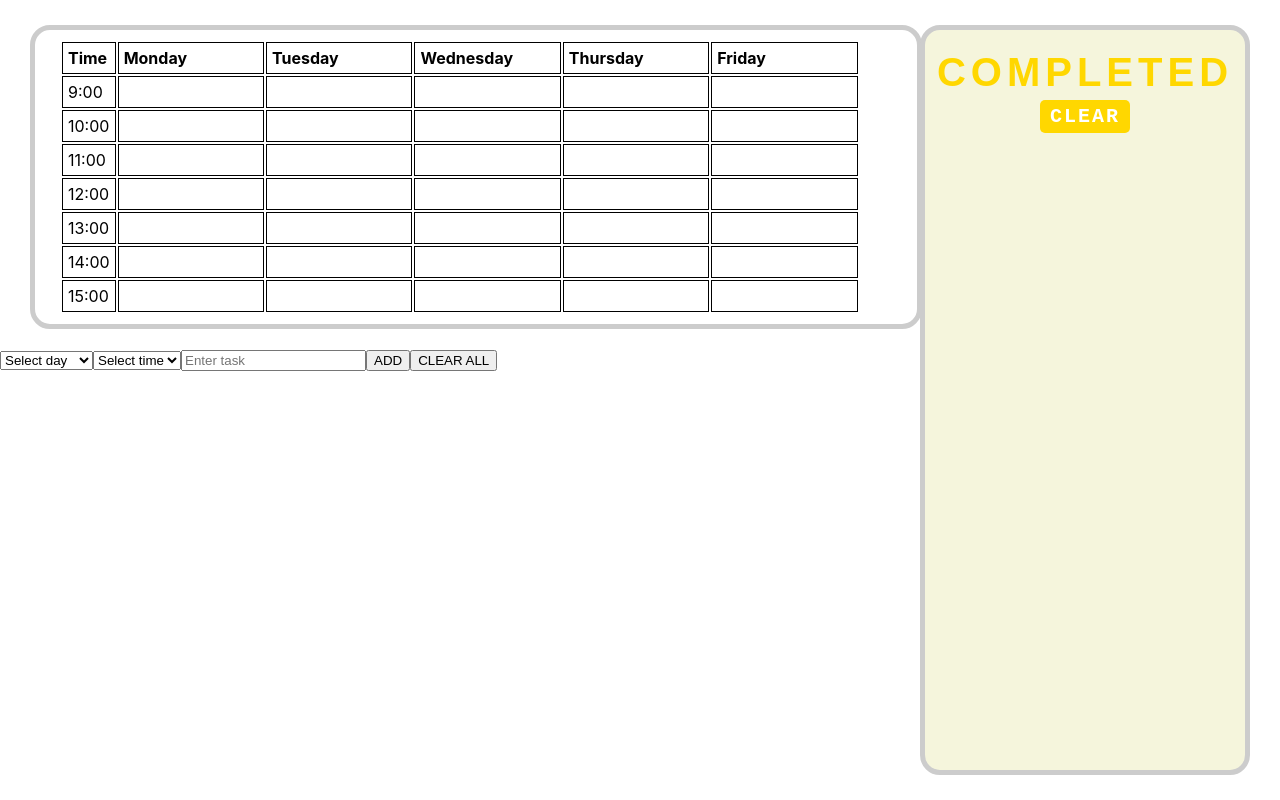
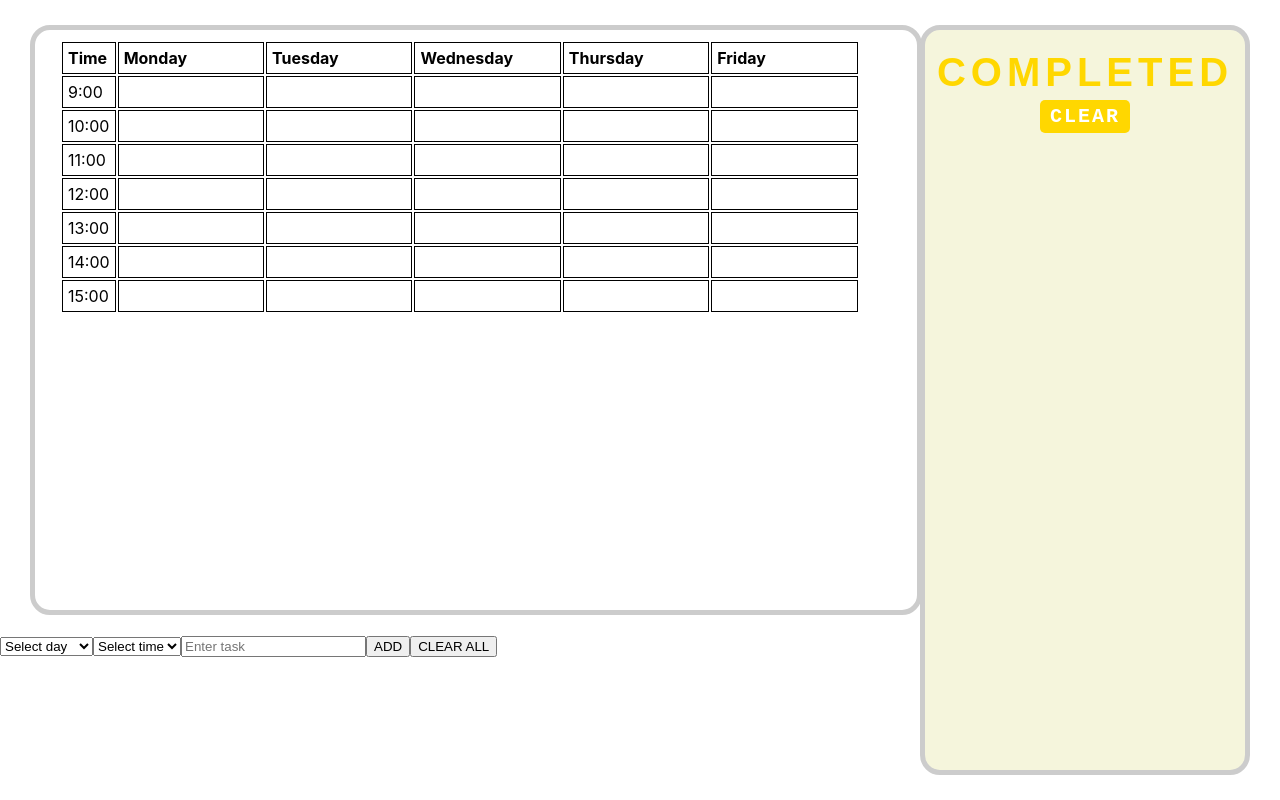
Before and after one commit to Eason-Jin/Task-List, a React (Create React App) app in the folder task-list/: page / in a window 1280 px wide. Built offline with nearby package versions, Linux system fonts and the light colour scheme; the HTML template or start-up script is replaced by a standard one; a web font is replaced by a local one.

Commit message:
changed calculation

```diff
--- a/task-list/src/components/TimeTable/TimeTable.css
+++ b/task-list/src/components/TimeTable/TimeTable.css
@@ -1,7 +1,6 @@
 :root {
   --space: 30px;
   --width: 65vw;
-  --padding-horizontal: 10px; /* Adjust the horizontal padding */
 }
 
 .time-table {
@@ -9,11 +8,13 @@
   margin-top: calc(var(--space) - 5px);
   margin-right: var(--space);
   margin-left: var(--space);
-  padding: var(--padding-horizontal) calc(var(--space) - 5px); /* Adjust the padding */
-  max-width: 100%; /* Set the max-width to 100% to fit within the div */
+  padding: 10px 25px;
+  max-width: 100%;
+  height: 70vh;
   border: #ccc 5px solid;
   border-radius: 20px;
-  width: var(--width); /* Set the width to 70vw for the whole table */
+  width: var(--width);
+  overflow-y: auto;
 }
 
 .time-table th,
@@ -26,12 +27,12 @@
 
 .time-column {
   white-space: nowrap;
-  min-width: 20px; /* Set a minimum width for the "Time" column */
+  min-width: 20px;
 }
 
 .day-column {
-  min-width: calc((var(--width) - var(--space) * 2 - 100px) / 5); /* Calculate the width for day columns */
-  max-width: calc(20vw / 5); /* Set a maximum width for day columns */
+  min-width: calc((var(--width) - var(--space) * 2 - 100px) / 5);
+  max-width: calc(var(--width) / 5);
   overflow-wrap: break-word;
 }
 
```
